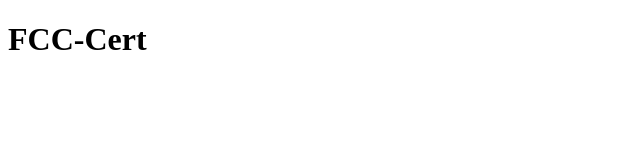
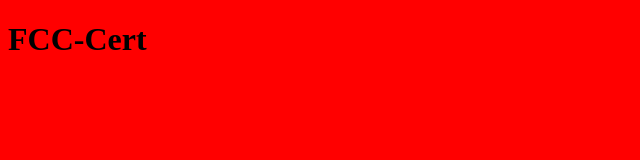
Before and after one commit to CitrusDivided/FCC-Cert-Builds, a plain HTML site: page index.html in a window 1280 px wide. Shown: the whole page, without its empty margins (0-640 px from the left). Drawn offline with Linux system fonts and the light colour scheme.

Commit message:
html: link rel

```diff
--- a/index.html
+++ b/index.html
@@ -4,6 +4,7 @@
     <meta charset="UTF-8">
     <meta http-equiv="X-UA-Compatible" content="IE=edge">
     <meta name="viewport" content="width=device-width, initial-scale=1.0">
+    <link rel="stylesheet" type="text/css" href="/CSS/style.css" media="all">
     <title>Document</title>
 </head>
 <body>
```
